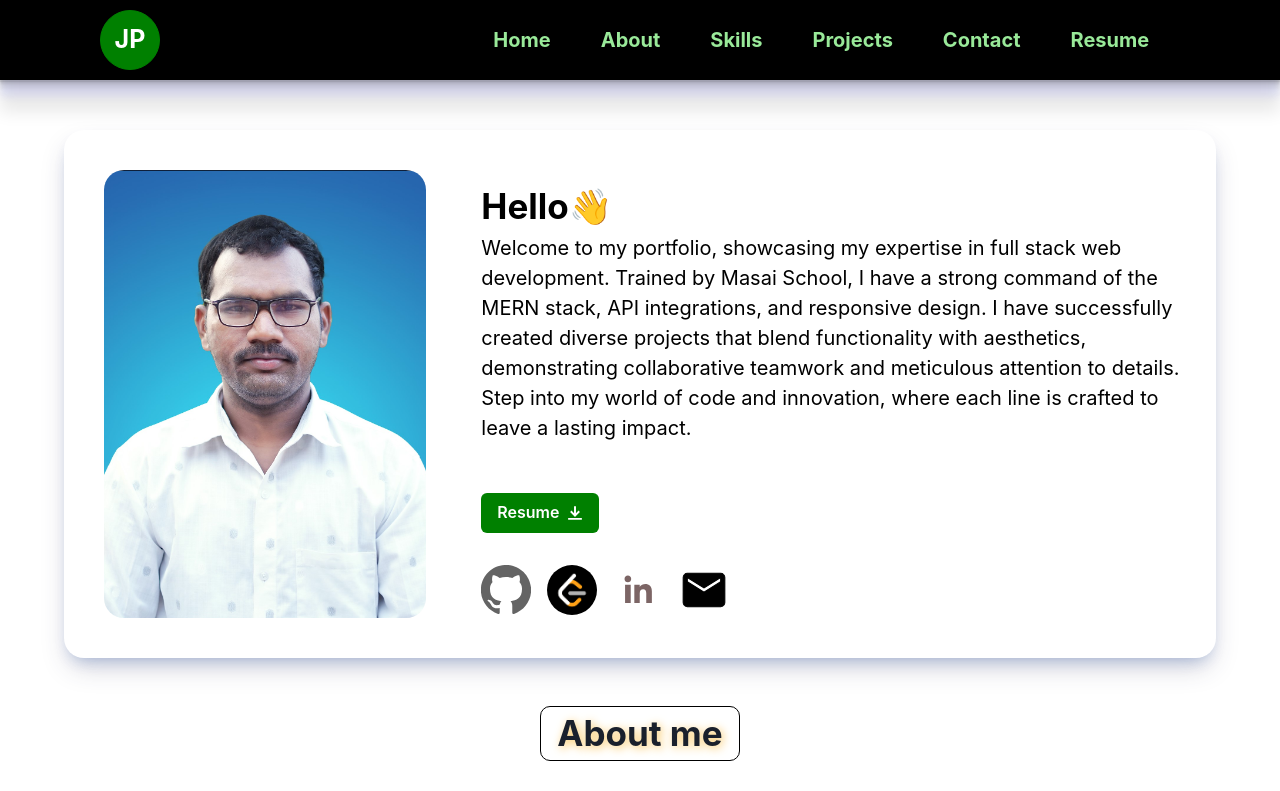
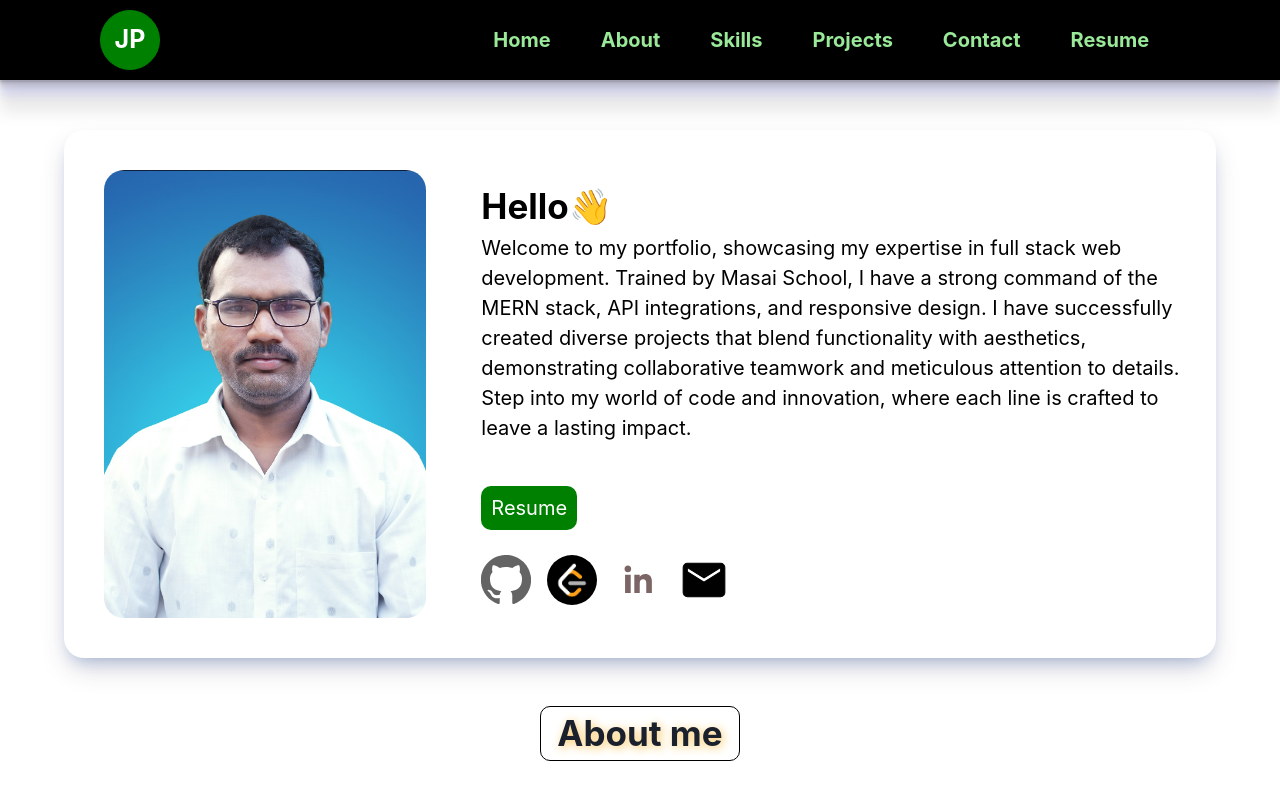
Before and after one commit to JahirPendhari09/JahirPendhari09.github.io, a React (Create React App) app: page / in a window 1280 px wide. Shown: the top 791 px of the page. Built offline with nearby package versions, Linux system fonts and the light colour scheme.

Commit message:
resume updated

```diff
--- a/src/pages/Home.jsx
+++ b/src/pages/Home.jsx
@@ -18,7 +18,7 @@ const Home=()=>{
             <p  style={{marginBottom:"50px"}}>
                 Welcome to my portfolio, showcasing my expertise in full stack web development. Trained by Masai School, I have a strong command of the MERN stack, API integrations, and responsive design. I have successfully created diverse projects that blend functionality with aesthetics, demonstrating collaborative teamwork and meticulous attention to details. Step into my world of code and innovation, where each line is crafted to leave a lasting impact.
             </p>
-            {/* <a
+            <a
                id="resume-button-2"
                className="resume"
                href={resume}
@@ -41,9 +41,9 @@ const Home=()=>{
                }}
              >
               Resume
-            </a> */}
+            </a>
 
-            <a
+            {/* <a
                 style={{
                     textDecoration: "none"
                 }}
@@ -57,7 +57,7 @@ const Home=()=>{
                 <Button rightIcon={<DownloadIcon />} id="resume-button-2" bg={ "green"} color={"white"} _hover={{ color: "none" }} >
                     Resume
                 </Button>
-            </a>
+            </a> */}
             <ExternalAccounts/>
           </div>
         </div>
```
